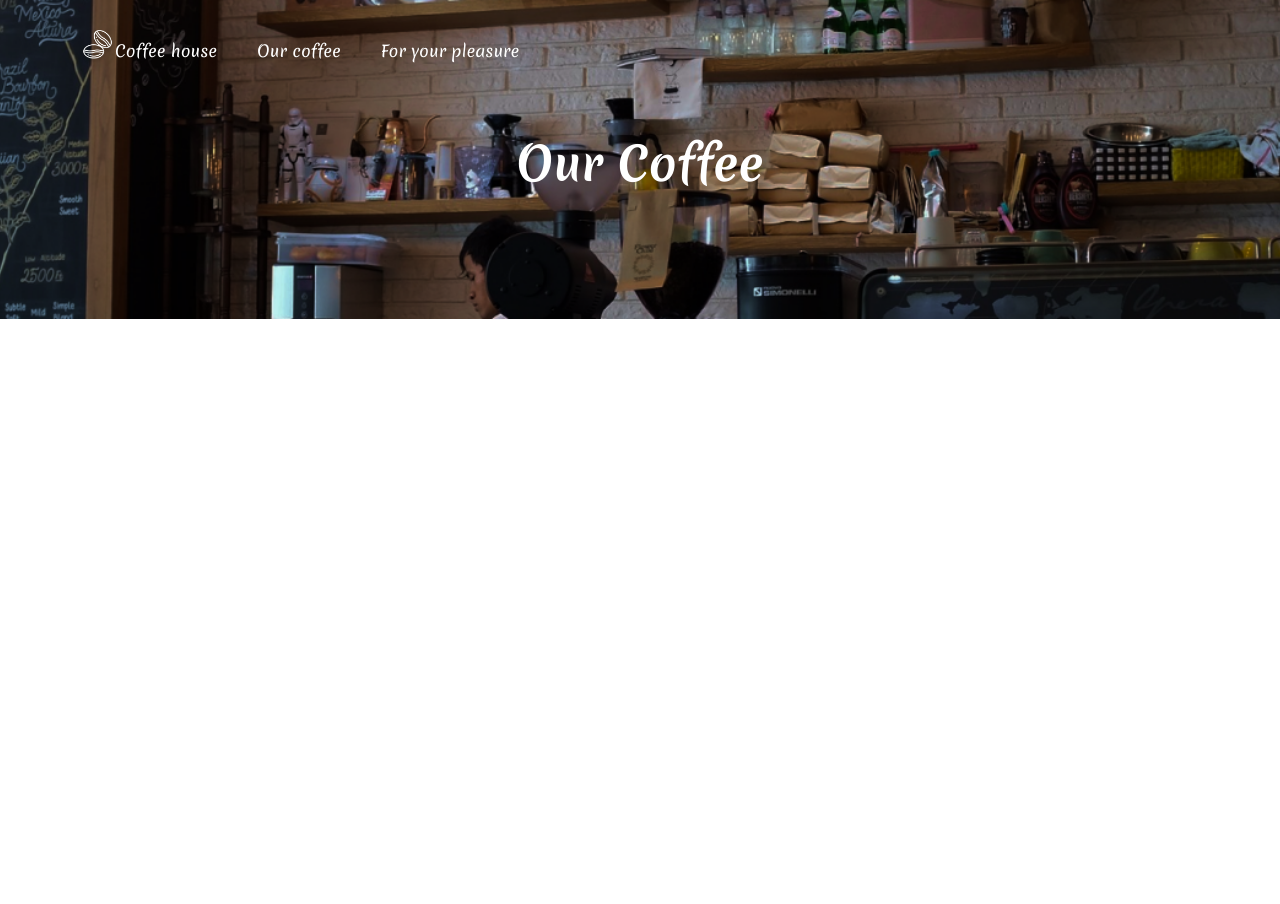
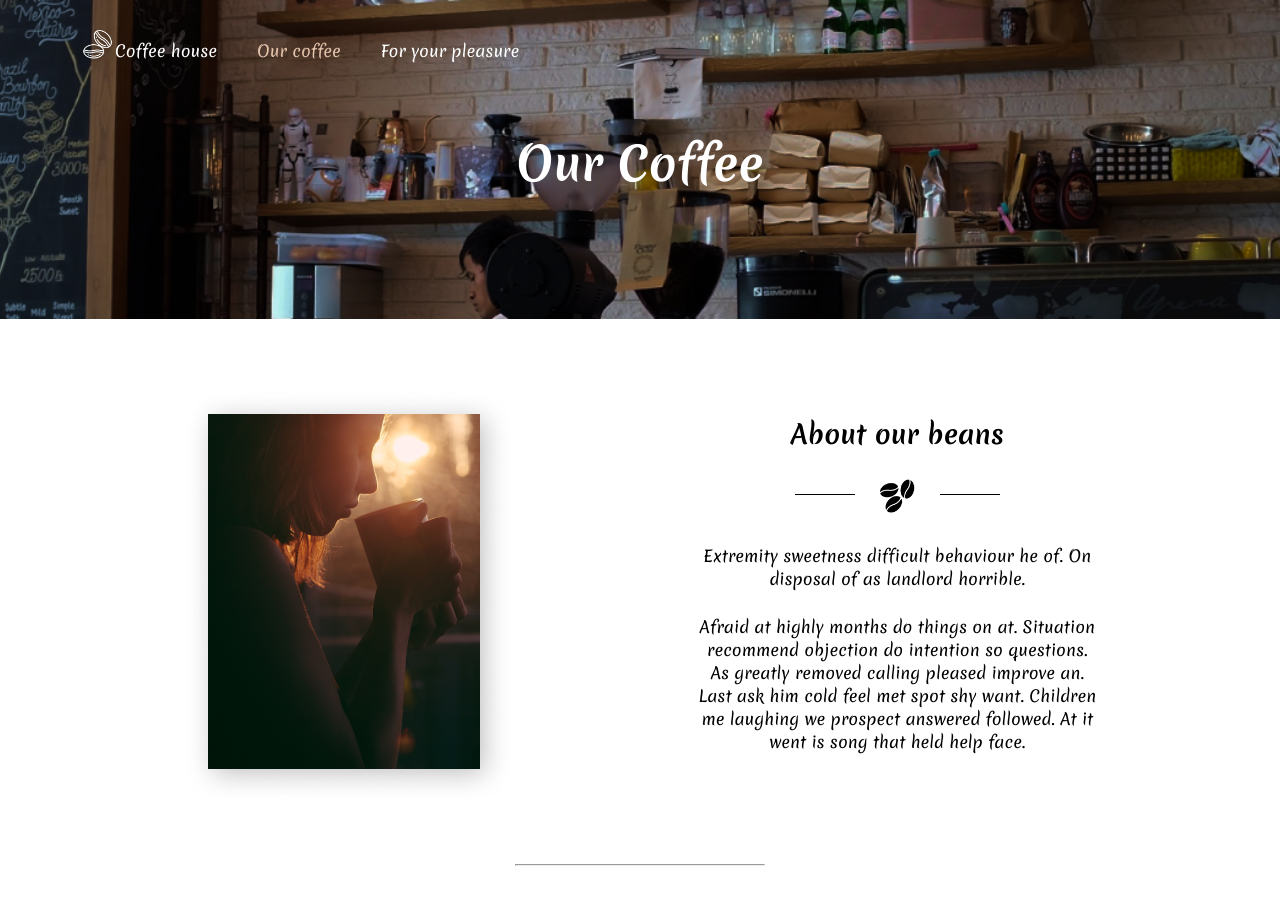
Before and after one commit to andreygranenko/coffee-shop, a React (Create React App) app: page /ourcoffee in a window 1280 px wide. Shown: the top 904 px of the page. Before the commit the page ends 800 px from the top, so only its background shows below. Built offline with nearby package versions, Linux system fonts and the light colour scheme.

Commit message:
added our beans section

```diff
--- a/src/components/nav-bar/nav-bar.js
+++ b/src/components/nav-bar/nav-bar.js
@@ -5,10 +5,22 @@ const NavBar = () => {
     return (
         <nav>
             <ul>
-                <li><NavLink to={'/'}><img src={GroupImage} alt="logo"/></NavLink></li>
-                <li><NavLink to={'/'}>Coffee house</NavLink></li>
-                <li><NavLink to={'/ourcoffee'}>Our coffee</NavLink></li>
-                <li><a href="#">For your pleasure</a></li>
+                <li><NavLink
+                    style={({isActive}) => ({color: isActive ? '#e4c4ac' : 'white'})}
+                    end
+                    to={'/'}><img src={GroupImage} alt="logo"/></NavLink></li>
+                <li><NavLink
+                    style={({isActive}) => ({color: isActive ? '#e4c4ac' : 'white'})}
+                    end
+                    to={'/'}>Coffee house</NavLink></li>
+                <li><NavLink
+                    style={({isActive}) => ({color: isActive ? '#e4c4ac' : 'white'})}
+                    end
+                    to={'/ourcoffee'}>Our coffee</NavLink></li>
+                <li><NavLink
+                    style={({isActive}) => ({color: isActive ? '#e4c4ac' : 'white'})}
+                    end
+                    to={'/pleasure'}>For your pleasure</NavLink></li>
             </ul>
         </nav>
     )
--- /dev/null
+++ b/src/components/ourBeans/OurBeans.js
@@ -0,0 +1,27 @@
+import './ourBeans.sass';
+import Coffee from '../../imgs/other/coffee-img.png';
+import MainLogo from "../../imgs/logo/about_logo.png";
+
+const OurBeans = () => {
+    return (
+        <div className={'beans'}>
+            <div className={'beans-content'}>
+                <img src={Coffee} alt="Coffee"/>
+                <div className={'beans-content-info'}>
+                    <h3>About our beans</h3>
+                    <div className='lines'><img src={MainLogo} alt="main logo"/></div>
+                    <p>Extremity sweetness difficult behaviour he of. On disposal of as landlord horrible.</p>
+                    <p>
+                        Afraid at highly months do things on at. Situation recommend objection do intention
+                        so questions.
+                        As greatly removed calling pleased improve an. Last ask him cold feel
+                        met spot shy want. Children me laughing we prospect answered followed. At it went
+                        is song that held help face.</p>
+                </div>
+            </div>
+            <hr/>
+        </div>
+    )
+}
+
+export default OurBeans;
--- /dev/null
+++ b/src/components/ourBeans/ourBeans.sass
@@ -0,0 +1,17 @@
+.beans
+  padding: 70px 0 60px 0
+
+  &-content
+    display: flex
+    justify-content: space-evenly
+    &-info
+      max-width: 400px
+    h3
+      font-size: 26px
+      text-align: center
+    p
+      margin-top: 25px
+      text-align: center
+  hr
+    margin-top: 60px
+    width: 250px
--- a/src/components/ourMain/OurMain.js
+++ b/src/components/ourMain/OurMain.js
@@ -3,7 +3,7 @@ import NavBar from "../nav-bar/nav-bar";
 
 const OurMain = () => {
     return (
-        <div className={'our-section'}>
+        <div className={'our-header-section'}>
             <NavBar/>
             <h2>Our Coffee</h2>
         </div>
--- a/src/components/ourMain/ourMain.sass
+++ b/src/components/ourMain/ourMain.sass
@@ -1,4 +1,4 @@
-.our-section
+.our-header-section
   background: url("../../imgs/bg/ourCoffeeBg.png") center center/cover no-repeat
   padding: 30px 0 84px 0
   h2
--- a/src/components/pages/SecondPage.js
+++ b/src/components/pages/SecondPage.js
@@ -1,8 +1,12 @@
 import OurMain from "../ourMain/OurMain";
+import OurBeans from "../ourBeans/OurBeans";
 
 const SecondPage = () => {
     return (
-        <OurMain/>
+        <>
+            <OurMain/>
+            <OurBeans/>
+        </>
     )
 }
 
```
Also changed, not shown: src/imgs/other/coffee-img.png (added).
